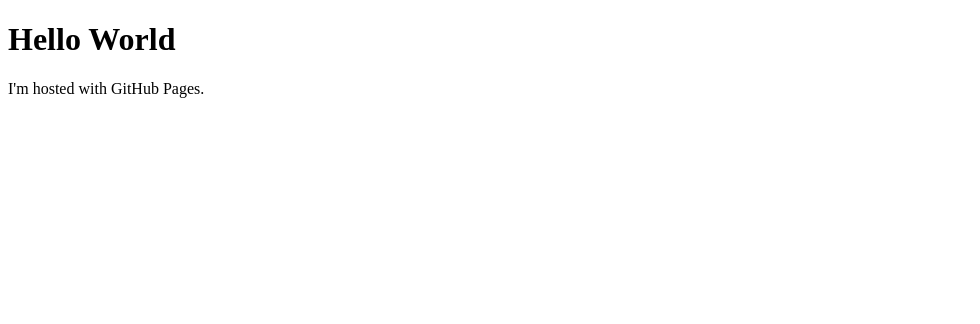
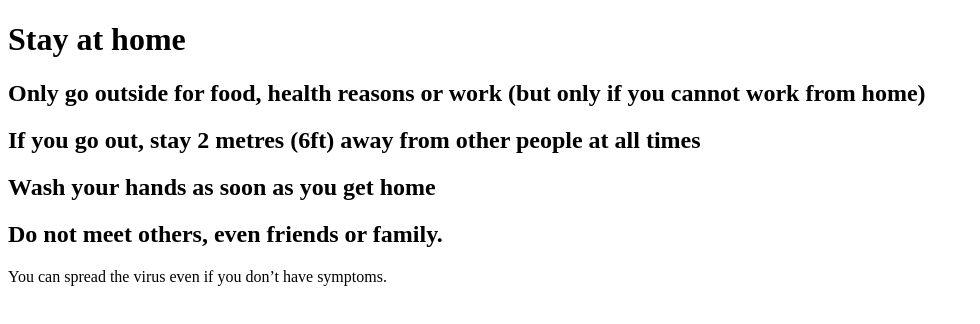
Before and after one commit to ruwanego/covid19lk, a plain HTML site: page index.html in a window 1280 px wide. Shown: the whole page, without its empty margins (0-980 px from the left). Drawn offline with Linux system fonts and the light colour scheme.

Commit message:
basic Info

```diff
--- a/index.html
+++ b/index.html
@@ -1,7 +1,14 @@
 <!DOCTYPE html>
 <html>
+
 <body>
-<h1>Hello World</h1>
-<p>I'm hosted with GitHub Pages.</p>
+    <h1>Stay at home</h1>
+    <h2>Only go outside for food, health reasons or work (but only if you cannot work from home)</h2>
+    <h2>If you go out, stay 2 metres (6ft) away from other people at all times</h2>
+    <h2>Wash your hands as soon as you get home</h2>
+    <h2>Do not meet others, even friends or family.</h2>
+
+    You can spread the virus even if you don’t have symptoms.
 </body>
+
 </html>
```
